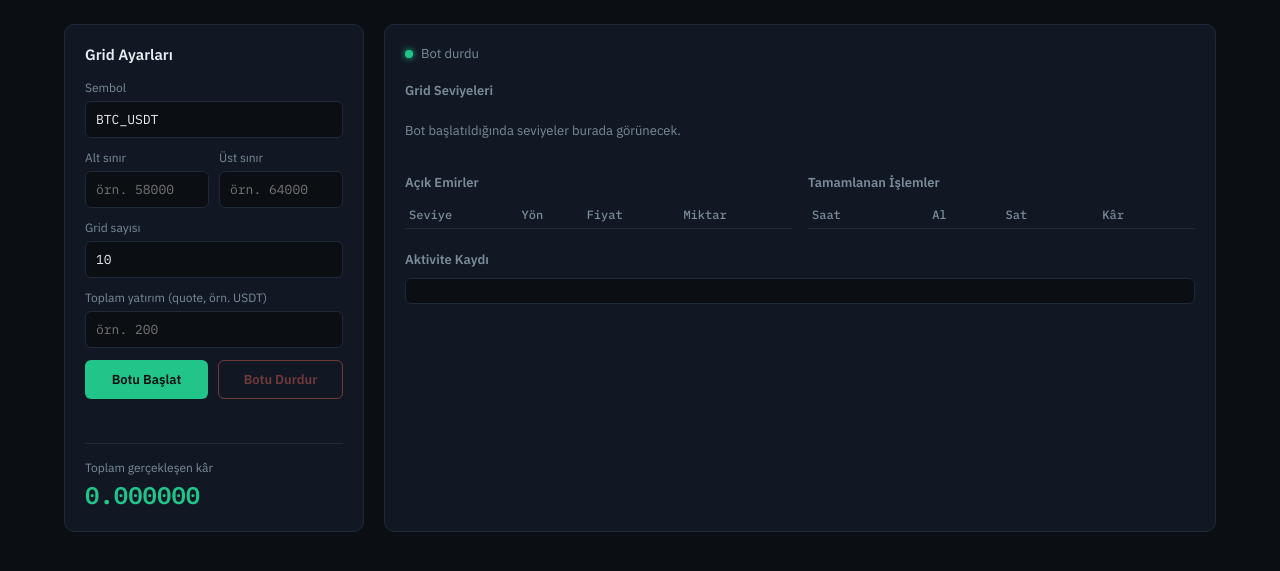
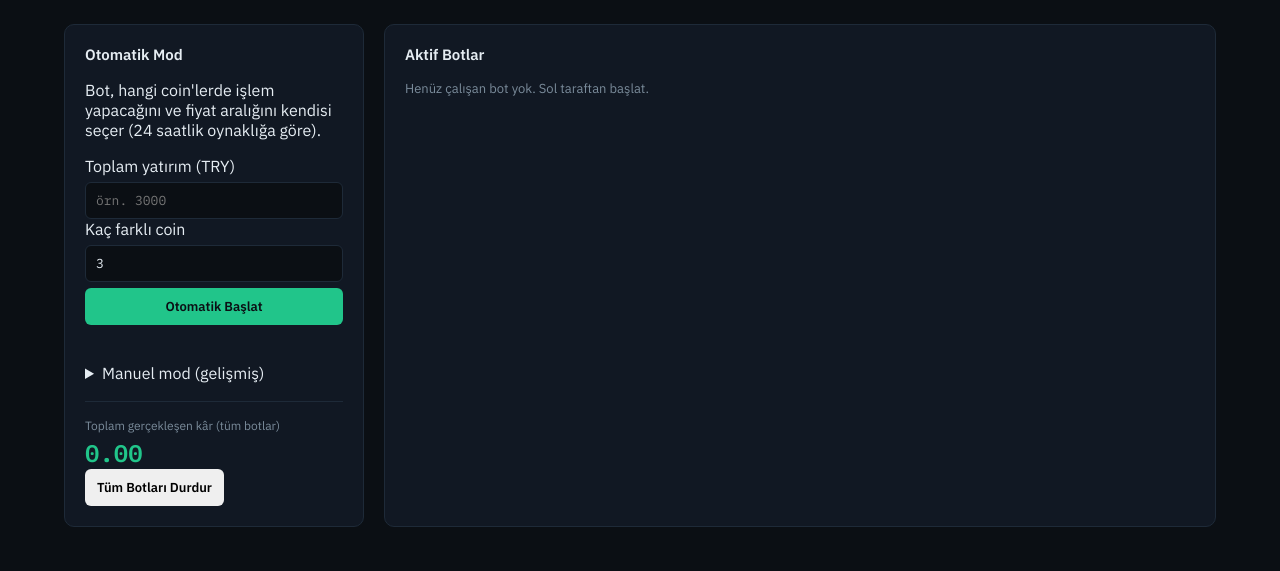
Before and after one commit to ugurdemirel138/Binance-TR, a Flask app: page / in a window 1280 px wide. Shown: the part 64-635 px from the top of the page. Run offline with Flask 3, Linux system fonts and the light colour scheme; data that the repository does not hold is empty.

Commit message:
Update index.html

```diff
--- a/templates/index.html
+++ b/templates/index.html
@@ -23,20 +23,41 @@
 <main class="layout">
 
   <section class="panel config-panel">
-    <h2>Grid Ayarları</h2>
+    <h2>Otomatik Mod</h2>
+    <p class="hint-text">
+      Bot, hangi coin'lerde işlem yapacağını ve fiyat aralığını
+      kendisi seçer (24 saatlik oynaklığa göre).
+    </p>
+    <form id="auto-form">
+      <label>
+        Toplam yatırım (TRY)
+        <input type="number" id="auto-investment" step="any" placeholder="örn. 3000">
+      </label>
+      <label>
+        Kaç farklı coin
+        <input type="number" id="auto-count" value="3" min="1" max="10">
+      </label>
+      <div class="actions">
+        <button type="submit" id="auto-start-btn" class="btn btn-start">Otomatik Başlat</button>
+      </div>
+      <p class="form-error" id="auto-form-error"></p>
+    </form>
+
+    <details class="manual-toggle">
+      <summary>Manuel mod (gelişmiş)</summary>
       <form id="config-form">
         <label>
           Sembol
-        <input type="text" id="symbol" value="BTC_USDT" autocomplete="off">
+          <input type="text" id="symbol" value="BTC_TRY" autocomplete="off">
         </label>
         <div class="field-row">
           <label>
             Alt sınır
-          <input type="number" id="lower" step="any" placeholder="örn. 58000">
+            <input type="number" id="lower" step="any" placeholder="örn. 3750000">
           </label>
           <label>
             Üst sınır
-          <input type="number" id="upper" step="any" placeholder="örn. 64000">
+            <input type="number" id="upper" step="any" placeholder="örn. 3950000">
           </label>
         </div>
         <label>
@@ -44,57 +65,28 @@
           <input type="number" id="grid_count" value="10" min="2" max="100">
         </label>
         <label>
-        Toplam yatırım (quote, örn. USDT)
-        <input type="number" id="investment" step="any" placeholder="örn. 200">
+          Yatırım (quote)
+          <input type="number" id="investment" step="any" placeholder="örn. 2000">
         </label>
-
         <div class="actions">
-        <button type="submit" id="start-btn" class="btn btn-start">Botu Başlat</button>
-        <button type="button" id="stop-btn" class="btn btn-stop" disabled>Botu Durdur</button>
+          <button type="submit" id="start-btn" class="btn btn-start">Bu Coin'i Başlat</button>
         </div>
         <p class="form-error" id="form-error"></p>
       </form>
+    </details>
 
     <div class="pnl-box">
-      <span class="pnl-label">Toplam gerçekleşen kâr</span>
+      <span class="pnl-label">Toplam gerçekleşen kâr (tüm botlar)</span>
       <span class="pnl-value" id="pnl-value">0.00</span>
     </div>
+
+    <button type="button" id="stop-all-btn" class="btn btn-stop-all">Tüm Botları Durdur</button>
   </section>
 
   <section class="panel main-panel">
-    <div class="status-row">
-      <div class="status-dot" id="status-dot"></div>
-      <span id="status-text">Bot durdu</span>
-      <span class="symbol-tag" id="symbol-tag"></span>
-    </div>
-
-    <div class="grid-ladder-wrap">
-      <h3>Grid Seviyeleri</h3>
-      <div class="grid-ladder" id="grid-ladder">
-        <p class="empty-hint">Bot başlatıldığında seviyeler burada görünecek.</p>
-      </div>
-    </div>
-
-    <div class="tables-row">
-      <div class="table-box">
-        <h3>Açık Emirler</h3>
-        <table>
-          <thead><tr><th>Seviye</th><th>Yön</th><th>Fiyat</th><th>Miktar</th></tr></thead>
-          <tbody id="orders-body"></tbody>
-        </table>
-      </div>
-      <div class="table-box">
-        <h3>Tamamlanan İşlemler</h3>
-        <table>
-          <thead><tr><th>Saat</th><th>Al</th><th>Sat</th><th>Kâr</th></tr></thead>
-          <tbody id="trades-body"></tbody>
-        </table>
-      </div>
-    </div>
-
-    <div class="log-box">
-      <h3>Aktivite Kaydı</h3>
-      <pre id="log-output"></pre>
+    <h2>Aktif Botlar</h2>
+    <div id="bots-list">
+      <p class="empty-hint">Henüz çalışan bot yok. Sol taraftan başlat.</p>
     </div>
   </section>
 
```
Lines whose indentation alone changed are shown as unchanged.
